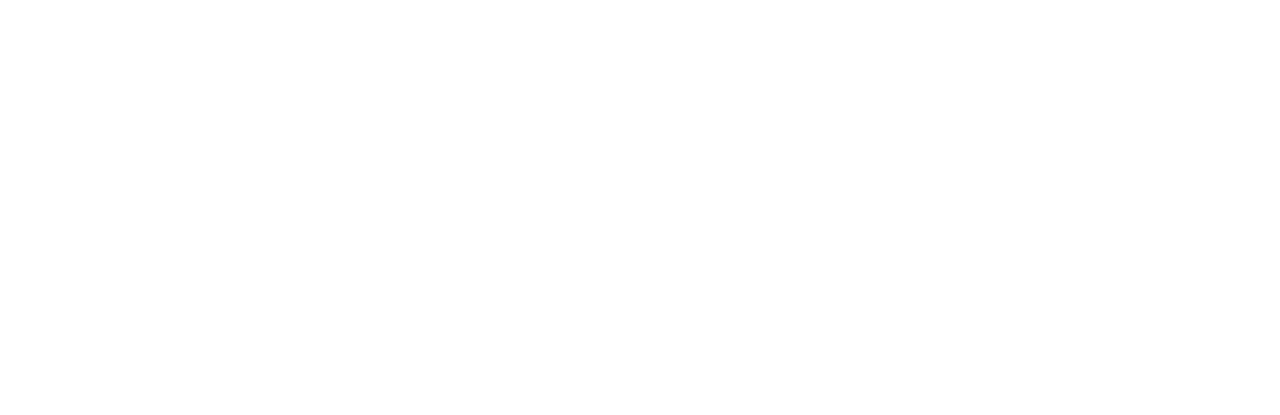
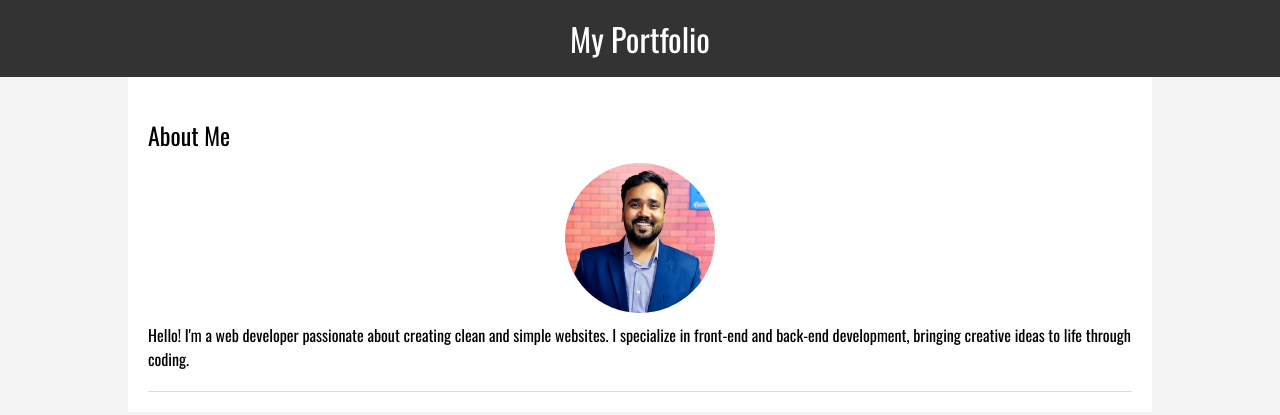
Before and after one commit to rafiul-sprwforge/portfolio-2.0, a plain HTML site: page index.html in a window 1280 px wide. Drawn offline with nearby package versions, Linux system fonts and the light colour scheme.

Commit message:
header and font added

```diff
--- a/index.html
+++ b/index.html
@@ -1,12 +1,32 @@
 <!DOCTYPE html>
 <html lang="en">
+
 <head>
     <meta charset="UTF-8">
     <meta name="viewport" content="width=device-width, initial-scale=1.0">
     <title>Portfolio</title>
     <link rel="stylesheet" href="style.css">
+    <!-- Google Fonts -->
+    <link rel="preconnect" href="https://fonts.googleapis.com">
+    <link rel="preconnect" href="https://fonts.gstatic.com" crossorigin>
+    <link href="https://fonts.googleapis.com/css2?family=Oswald:wght@200..700&display=swap" rel="stylesheet">
 </head>
+
 <body>
+    <header>
+        <h1>My Portfolio</h1>
+    </header>
+    <main class="container">
+        <section>
+            <h2>About Me</h2>
+            <img src="assets/profile.jpg" alt="profile-img">
+            <p>Hello! I'm a web developer passionate about creating clean and simple websites. I specialize in front-end
+                and back-end development, bringing creative ideas to life through coding.</p>
+        </section>
+    </main>
+    <footer>
 
+    </footer>
 </body>
+
 </html>
--- a/style.css
+++ b/style.css
@@ -0,0 +1,39 @@
+* {
+    margin: 0;
+    padding: 0;
+    box-sizing: border-box;
+    font-family: "Oswald", sans-serif;
+    font-optical-sizing: auto;
+    font-weight: 400;
+    font-style: normal;
+
+}
+body{
+    background-color: #f4f4f4;
+}
+
+header{
+    padding: 15px 0;
+    background: #333;
+    text-align: center;
+    color: white;
+}
+
+section{
+    border-bottom: 1px solid #ddd;
+    padding: 20px 0px;
+}
+
+.container{
+    width: 80%;
+    margin: auto;
+    background-color: white;
+    padding: 20px;
+}
+
+img{
+    display: block;
+    width: 150px;
+    margin:10px auto;
+    border-radius: 50%;
+}
```
Also changed, not shown: assets/profile.jpg (added).
